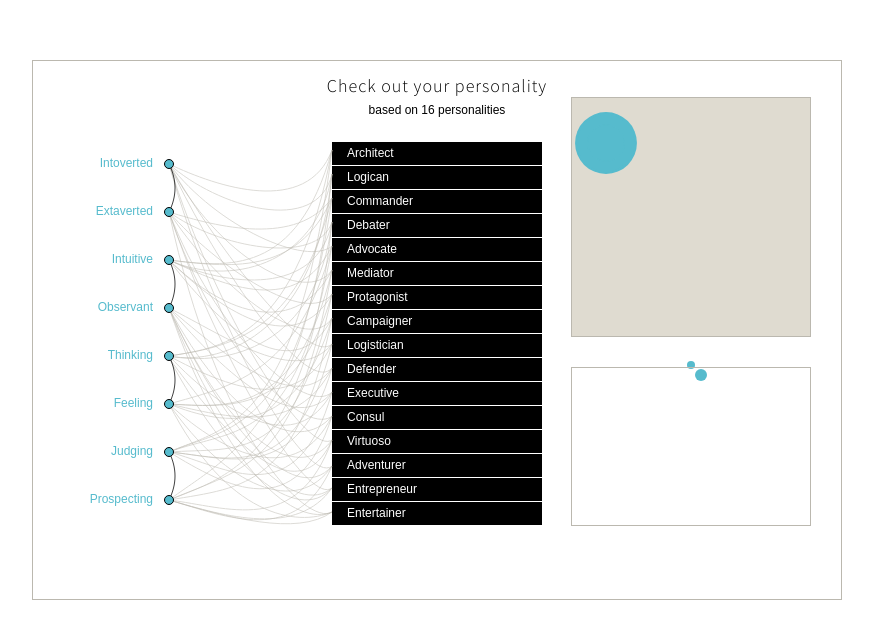
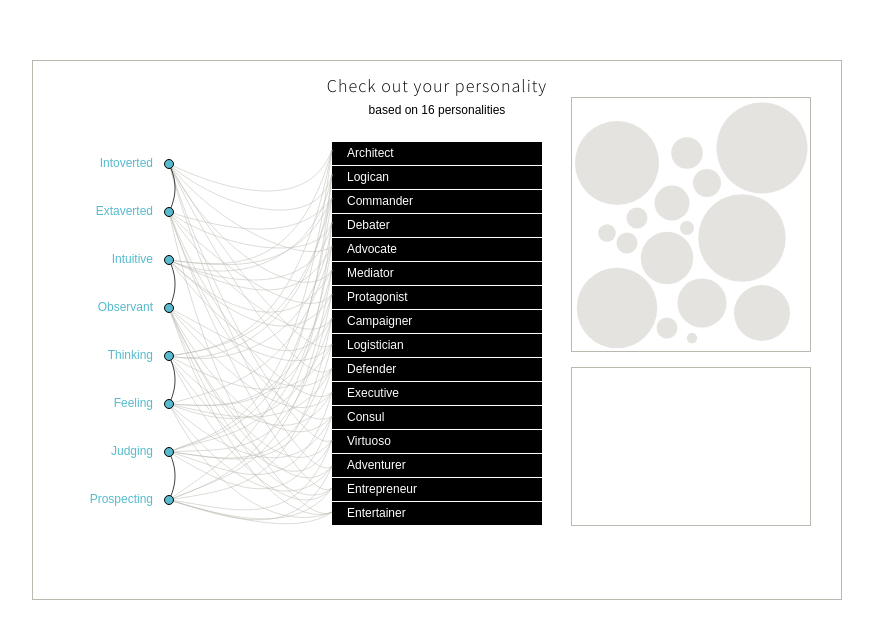
Before and after one commit to klkzl/16-personalities-graph, a React app: page / in a window 1280 px wide. Shown: the top 638 px of the page, without its empty margins (203-1076 px from the left). Built offline with nearby package versions, Linux system fonts and the light colour scheme.

Commit message:
circle graph added

```diff
--- a/public/src/components/Graph.js
+++ b/public/src/components/Graph.js
@@ -1,54 +1,26 @@
 import React from 'react';
-import * as d3 from 'd3';
-import { layout } from 'd3';
 
-import { Container, Ilustration } from '../styles/components/_graph';
+import drawingCircles from '../constants/drawingCircles';
 
-// const diameter = 500;
+import { Container, Ilustration, Circle } from '../styles/components/_graph';
 
-// const bubble = layout.pack()
-//   .sort(null)
-//   .size([diameter, diameter])
-//   .padding(1.5);
-
-// const bubbles = svg.append("g")
-//   .attr("transform", "translate(0,0)")
-//   .selectAll(".bubble")
-//   .data(types)
-//   .enter();
-
-// bubbles.append("circle")
-//   .attr("r", function(d){ return d.r; })
-//   .attr("cx", function(d){ return d.x; })
-//   .attr("cy", function(d){ return d.y; })
-//   .style("fill", function(d) { return color(d.value); });
-
-//   bubbles.append("text")
-//         .attr("x", function(d){ return d.x; })
-//         .attr("y", function(d){ return d.y + 5; })
-//         .attr("text-anchor", "middle")
-//         .text(function(d){ return d["Fruit"]; })
-//         .style({
-//             "fill":"white",
-//             "font-family":"Helvetica Neue, Helvetica, Arial, san-serif",
-//             "font-size": "12px"
-//         });
-
-
-const Graph = ({ types }) => (
-  <Container>
-    <Ilustration className="bubble">
-      { types.map(item => (
-        <circle key={item.name} cx="34" cy="45" r={item.percentage} fill="#56bbcd" text={item.name}>
-          {item.name}: {item.percentage}
-        </circle>
-      ))}
-    </Ilustration>
-    <svg width="50" height="50">
-      <circle cx="25" cy="25" r="4" fill="#56bbcd" />
-      <circle cx="35" cy="35" r="6" fill="#56bbcd" />
-    </svg>
-  </Container>
-);
+const Graph = ({ activePers }) => {
+  return (
+    <Container>
+      <Ilustration>
+        { drawingCircles.map(item => (
+          <Circle
+            isActive={item.name===activePers}
+            key={item.name}
+            cx={item.cx}
+            cy={item.cy}
+            r={item.r}
+            text={item.name}
+          />
+        ))}
+      </Ilustration>
+    </Container>
+  );
+}
 
 export default Graph;
--- a/public/src/components/PersApp.js
+++ b/public/src/components/PersApp.js
@@ -53,7 +53,9 @@ class PersApp extends Component {
               {item.name}
             </Position>
           ))}
-          <Graph types={types} />
+          <Graph
+            activePers={this.state.name}
+          />
           <Description
             summary={summary}
             curiosity={curiosity}
--- /dev/null
+++ b/public/src/constants/drawingCircles.js
@@ -0,0 +1,104 @@
+import types from './types';
+
+const CIRCLER = 3.5;
+
+const drawingCircles = [
+    {
+        name: `${types[0].name}`,
+        cx: 115,
+        cy: 130,
+        r: `${types[0].percentage * CIRCLER}`
+    },
+    {
+        name: `${types[1].name}`,
+        cx: 55,
+        cy: 145,
+        r: `${types[1].percentage * CIRCLER}`
+    },
+    {
+        name: `${types[2].name}`,
+        cx: 95,
+        cy: 230,
+        r: `${types[2].percentage * CIRCLER}`
+    },
+    {
+        name: `${types[3].name}`,
+        cx: 65,
+        cy: 120,
+        r: `${types[3].percentage * CIRCLER}`
+    },
+    {
+        name: `${types[4].name}`,
+        cx: 120,
+        cy: 240,
+        r: `${types[4].percentage * CIRCLER}`
+    },
+    {
+        name: `${types[5].name}`,
+        cx: 115,
+        cy: 55,
+        r: `${types[5].percentage * CIRCLER}`
+    },
+    {
+        name: `${types[6].name}`,
+        cx: 35,
+        cy: 135,
+        r: `${types[6].percentage * CIRCLER}`
+    },
+    {
+        name: `${types[7].name}`,
+        cx: 130,
+        cy: 205,
+        r: `${types[7].percentage * CIRCLER}`
+    },
+    {
+        name: `${types[8].name}`,
+        cx: 190,
+        cy: 50,
+        r: `${types[8].percentage * CIRCLER}`
+    },
+    {
+        name: `${types[9].name}`,
+        cx: 170,
+        cy: 140,
+        r: `${types[9].percentage * CIRCLER}`
+    },
+    {
+        name: `${types[10].name}`,
+        cx: 45,
+        cy: 210,
+        r: `${types[10].percentage * CIRCLER}`
+    },
+    {
+        name: `${types[11].name}`,
+        cx: 45,
+        cy: 65,
+        r: `${types[11].percentage * CIRCLER}`
+    },
+    {
+        name: `${types[12].name}`,
+        cx: 100,
+        cy: 105,
+        r: `${types[12].percentage * CIRCLER}`
+    },
+    {
+        name: `${types[13].name}`,
+        cx: 190,
+        cy: 215,
+        r: `${types[13].percentage * CIRCLER}`
+    },
+    {
+        name: `${types[14].name}`,
+        cx: 135,
+        cy: 85,
+        r: `${types[14].percentage * CIRCLER}`
+    },
+    {
+        name: `${types[15].name}`,
+        cx: 95,
+        cy: 160,
+        r: `${types[15].percentage * CIRCLER}`
+    },
+];
+
+export default drawingCircles;
--- a/public/src/constants/types.js
+++ b/public/src/constants/types.js
@@ -2,7 +2,7 @@ const types = [
   {
     name: 'Architect',
     shortcut: 'INTJ',
-    percentage: '2%',
+    percentage: 2,
     features: 'Intoverted Intuitive Thinking Judging',
     summary: 'Imaginative and strategic thinkers, with a plan for everything.',
     curiosity: 'Architects are the most likely personality type to say it was easy for them to do well in school.',
@@ -11,7 +11,7 @@ const types = [
   {
     name: 'Logican',
     shortcut: 'INTP',
-    percentage: '3%',
+    percentage: 3,
     features: 'Intoverted Intuitive Thinking Prospecting',
     summary: 'Innovative inventors with an unquenchable thirst for knowledge.',
     curiosity: 'Logicians are the most likely personality type to consider being an astronomer.',
@@ -20,7 +20,7 @@ const types = [
   {
     name: 'Commander',
     shortcut: 'ENTJ',
-    percentage: '3%',
+    percentage: 3,
     features: 'Extraverted Intuitive Thinking Judging',
     summary: 'Bold, imaginative and strong-willed leaders, always finding a way - or making one.',
     curiosity: 'Commanders are the most likely personality type to try to complete tasks long before they are due.',
@@ -29,7 +29,7 @@ const types = [
   {
     name: 'Debater',
     shortcut: 'ENTP',
-    percentage: '3%',
+    percentage: 3,
     features: 'Extraverted Intuitive Thinking Prospecting',
     summary: 'Smart and curious thinkers who cannot resist an intellectual challenge.',
     curiosity: 'Debaters are the most likely personality type to want to be famous.',
@@ -38,7 +38,7 @@ const types = [
   {
     name: 'Advocate',
     shortcut: 'INFJ',
-    percentage: '1.5%',
+    percentage: 1.5,
     features: 'Intoverted Intuitive Feeling Judging',
     summary: 'Quiet and mystical, yet very inspiring and tireless idealists.',
     curiosity: 'Advocates are the most likely personality type to describe themselves as “people watchers”.',
@@ -47,7 +47,7 @@ const types = [
   {
     name: 'Mediator',
     shortcut: 'INFP',
-    percentage: '4.5%',
+    percentage: 4.5,
     features: 'Intoverted Intuitive Feeling Prospecting',
     summary: 'Poetic, kind and altruistic people, always eager to help a good cause.',
     curiosity: 'Mediators are the least likely personality type to say they perform better under stress.',
@@ -56,7 +56,7 @@ const types = [
   {
     name: 'Protagonist',
     shortcut: 'ENFJ',
-    percentage: '2.5%',
+    percentage: 2.5,
     features: 'Extraverted Intuitive Feeling Judging',
     summary: 'Charismatic and inspiring leaders, able to mesmerize their listeners.',
     curiosity: 'Protagonists are the most likely personality type to defend someone who is being bullied.',
@@ -65,7 +65,7 @@ const types = [
   {
     name: 'Campaigner',
     shortcut: 'ENFP',
-    percentage: '7%',
+    percentage: 7,
     features: 'Extraverted Intuitive Feeling Prospecting',
     summary: 'Creative and sociable free spirits, who can always find a reason to smile.',
     curiosity: 'Campaigners are the most likely personality type to say that success is primarily determined by belief in yourself.',
@@ -74,7 +74,7 @@ const types = [
   {
     name: 'Logistician',
     shortcut: 'ISTJ',
-    percentage: '13%',
+    percentage: 13,
     features: 'Intoverted Observant Thinking Judging',
     summary: 'Practical and fact-minded individuals, whose reliability cannot be doubted.',
     curiosity: 'Logisticians are the most likely personality type to say they are private individuals.',
@@ -83,7 +83,7 @@ const types = [
   {
     name: 'Defender',
     shortcut: 'ISFJ',
-    percentage: '12.5%',
+    percentage: 12.5,
     features: 'Intoverted Observant Feeling Judging',
     summary: 'Very dedicated and warm protectors, always ready to defend their loved ones.',
     curiosity: 'Defenders are the least likely personality type to enjoy gambling.',
@@ -92,7 +92,7 @@ const types = [
   {
     name: 'Executive',
     shortcut: 'ESTJ',
-    percentage: '11.5%',
+    percentage: 11.5,
     features: 'Extraverted Observant Thinking Judging',
     summary: 'Excellent administators, unsurpassed at managing things - or people.',
     curiosity: 'Executives are the most likely personality type to know what success means to them personally.',
@@ -101,7 +101,7 @@ const types = [
   {
     name: 'Consul',
     shortcut: 'ESFJ',
-    percentage: '12%',
+    percentage: 12,
     features: 'Extraverted Observant Feeling Judging',
     summary: 'Extraordinarily caring, social and popular people, always eager to help.',
     curiosity: 'Consuls are the most likely personality type to believe most of their actions have a positive impact on other people’s lives.',
@@ -110,7 +110,7 @@ const types = [
   {
     name: 'Virtuoso',
     shortcut: 'ISTP',
-    percentage: '5%',
+    percentage: 5,
     features: 'Intoverted Observant Thinking Prospecting',
     summary: 'Bold and practical experimenters, masters of all kind of tools.',
     curiosity: 'Virtuosos are the most likely personality type to avoid asking other people for help.',
@@ -119,7 +119,7 @@ const types = [
   {
     name: 'Adventurer',
     shortcut: 'ISFP',
-    percentage: '8%',
+    percentage: 8,
     features: 'Intoverted Observant Feeling Prospecting',
     summary: 'Flexible and charming artists, always ready to explore and experience something new.',
     curiosity: 'Adventurers are the personality type most likely to be productive late in the evening.',
@@ -128,7 +128,7 @@ const types = [
   {
     name: 'Entrepreneur',
     shortcut: 'ESTP',
-    percentage: '4%',
+    percentage: 4,
     features: 'Extaverted Observant Thinking Prospecting',
     summary: 'Smart, energetic and very perceptive people, who truly enjoy living on the edge.',
     curiosity: 'Entrepreneurs are the most likely personality type to know how to build and start a fire.',
@@ -137,7 +137,7 @@ const types = [
   {
     name: 'Entertainer',
     shortcut: 'ESFP',
-    percentage: '7.5%',
+    percentage: 7.5,
     features: 'Extaverted Observant Feeling Prospecting',
     summary: 'Spontaneous, energetic and enthusiastic people - life is never boring around them.',
     curiosity: 'Entertainers are the most likely personality type to say they are good at cheering people up.',
--- a/public/src/styles/components/_graph.js
+++ b/public/src/styles/components/_graph.js
@@ -3,7 +3,7 @@ import styled from 'styled-components';
 const Container = styled.div`
   box-sizing: border-box;
   border: 1px solid ${props => props.theme.darkGrey};
-  height: ${props => props.theme.module * 8}px;
+  height: ${props => props.theme.module * 8.5}px;
   position: absolute;
   right: ${props => props.theme.module}px;
   top: ${props => props.theme.module * 1.2}px;
@@ -13,7 +13,23 @@ const Container = styled.div`
 const Ilustration = styled.svg`
   width: 100%;
   height: 100%;
-  background-color: ${props => props.theme.lightGrey};
+  // background-color: ${props => props.theme.lightGrey};
 `;
 
-export { Container, Ilustration };
+const Circle = styled.circle`
+  fill: ${props => (props.isActive) ? props.theme.mediumBlue : props.theme.darkGrey };
+  opacity: ${props => (props.isActive) ? 1 : .4};
+  // transform: ${props => (props.isActive) ? 'scale(1.2)' : 'scale(1)'};
+  // transform-origin: top right;
+  // transition: transform .5s;
+  position: relative;
+`;
+
+// const CircleWrapper = props => {
+//   const isActive = props.className === props.activePers;
+//   return (
+//     <Circle isActive={isActive} {...props} />
+//   )
+// }
+
+export { Container, Ilustration, Circle };
```
